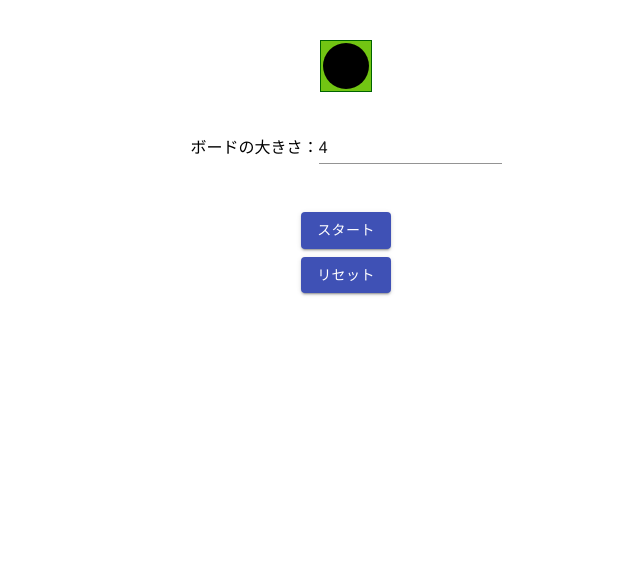
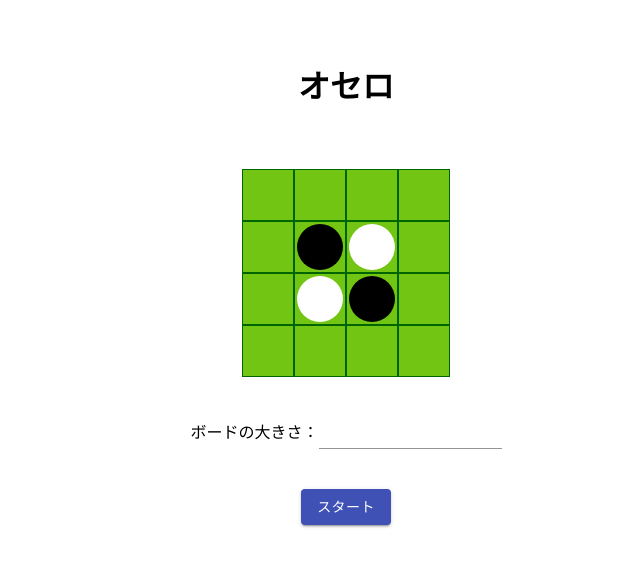
Before and after one commit to AmatsukiUrato/othello-react-typescript, a React (Create React App) app: page / in a window 1280 px wide. Shown: the top 566 px of the page, without its empty margins (294-934 px from the left). Built offline with nearby package versions, Linux system fonts and the light colour scheme.

Commit message:
split App.tsx to [App.tsx|Start.tsx]

```diff
--- a/src/App.tsx
+++ b/src/App.tsx
@@ -5,9 +5,10 @@ import Disc from './Disc';
 import Player from './logic/Player';
 import { Container, Box, Input, Button } from '@material-ui/core';
 import { Othello, DiscStatus } from './logic/Othello';
+import Start from './Start'
 
 type AppState = {
-    boardSize: number;
+    disabledStart: boolean;
 }
 
 class App extends Component<Readonly<{}>, AppState> {
@@ -15,49 +16,19 @@ class App extends Component<Readonly<{}>, AppState> {
     constructor(props: Readonly<{}>) {
         super(props);
         this.state = {
-            boardSize: 4,
+            disabledStart: false,
         }
     }
 
-    private handleOnClickStart = () => {
-        const currentPlayer = new Player("player1", DiscStatus.White);
-        const anotherPlayer = new Player("player2", DiscStatus.Black);
-        const othello = new Othello(this.state.boardSize, currentPlayer, anotherPlayer);
-    };
-
-    private handleOnChangeBoardSize = (event: any) => {
-        this.setState({ boardSize: Number(event.target.boardSize) });
+    private start(othello: Othello, board: DiscStatus[][]) {
+        console.log(board.length);
     }
 
     public render() {
         return (
-            <Container>
-                <Grid container alignItems="center" justify="center">
-                    <Box mt={5}>
-                        <Disc discStatus={DiscStatus.Black}></Disc>
-                    </Box>
-                </Grid>
-                <Grid container alignItems="center" justify="center">
-                    <Box mt={5}>
-                        <label>
-                            ボードの大きさ：
-                            <Input type="text"
-                                value={this.state.boardSize}
-                                onChange={this.handleOnChangeBoardSize}></Input>
-                        </label>
-                    </Box>
-                </Grid>
-                <Grid container alignItems="center" justify="center">
-                    <Box mt={5}>
-                        <Box m={1}>
-                            <Button onClick={this.handleOnClickStart} variant="contained" color="primary">スタート</Button>
-                        </Box>
-                        <Box m={1}>
-                            <Button variant="contained" color="primary">リセット</Button>
-                        </Box>
-                    </Box>
-                </Grid>
-            </Container>
+            <React.Fragment>
+                <Start disabled={this.state.disabledStart} childStart={this.start}></Start>
+            </React.Fragment>
         );
     }
 }
--- /dev/null
+++ b/src/Start.tsx
@@ -0,0 +1,96 @@
+import React, { Component } from 'react';
+import Grid from '@material-ui/core/Grid';
+import Disc from './Disc';
+
+import Player from './logic/Player';
+import { Container, Box, Input, Button } from '@material-ui/core';
+import { Othello, DiscStatus } from './logic/Othello';
+
+type StartState = {
+    boardSize: number;
+}
+
+type StartProps = {
+    childStart: Function
+}
+
+class Start extends Component<StartProps, StartState> {
+
+    constructor(props: StartProps) {
+        super(props);
+        this.state = {
+            boardSize: 0,
+        }
+        let message = 'Header mounted successfully';
+        this.handleOnClickStart = this.handleOnClickStart.bind(this);
+        this.handleOnChangeBoardSize = this.handleOnChangeBoardSize.bind(this);
+
+    }
+
+    private handleOnClickStart = () => {
+        const currentPlayer = new Player("player1", DiscStatus.White);
+        const anotherPlayer = new Player("player2", DiscStatus.Black);
+        const othello = new Othello(Number(this.state.boardSize), currentPlayer, anotherPlayer);
+        const board: DiscStatus[][] = othello.getBoard();
+        this.props.childStart(othello, board);
+    };
+
+    private handleOnChangeBoardSize = (event: any) => {
+        this.setState({ boardSize: event.target.value });
+    }
+
+    public render() {
+        return (
+            <Container>
+                <Grid container alignItems="center" justify="center">
+                    <Box mt={5}>
+                        <h1>オセロ</h1>
+                    </Box>
+                </Grid>
+                <Grid container alignItems="center" justify="center">
+                    <Box mt={5}>
+                        <Disc discStatus={DiscStatus.Empty}></Disc>
+                        <Disc discStatus={DiscStatus.Empty}></Disc>
+                        <Disc discStatus={DiscStatus.Empty}></Disc>
+                        <Disc discStatus={DiscStatus.Empty}></Disc>
+                    </Box>
+                    <Box mt={5}>
+                        <Disc discStatus={DiscStatus.Empty}></Disc>
+                        <Disc discStatus={DiscStatus.Black}></Disc>
+                        <Disc discStatus={DiscStatus.White}></Disc>
+                        <Disc discStatus={DiscStatus.Empty}></Disc>
+                    </Box>
+                    <Box mt={5}>
+                        <Disc discStatus={DiscStatus.Empty}></Disc>
+                        <Disc discStatus={DiscStatus.White}></Disc>
+                        <Disc discStatus={DiscStatus.Black}></Disc>
+                        <Disc discStatus={DiscStatus.Empty}></Disc>
+                    </Box>
+                    <Box mt={5}>
+                        <Disc discStatus={DiscStatus.Empty}></Disc>
+                        <Disc discStatus={DiscStatus.Empty}></Disc>
+                        <Disc discStatus={DiscStatus.Empty}></Disc>
+                        <Disc discStatus={DiscStatus.Empty}></Disc>
+                    </Box>
+                </Grid>
+                <Grid container alignItems="center" justify="center">
+                    <Box mt={5}>
+                        <label>
+                            ボードの大きさ：
+                            <Input
+                            type="number"
+                            onChange={this.handleOnChangeBoardSize}></Input>
+                        </label>
+                    </Box>
+                </Grid>
+                <Grid container alignItems="center" justify="center">
+                    <Box mt={5}>
+                        <Button onClick={this.handleOnClickStart} variant="contained" color="primary">スタート</Button>
+                    </Box>
+                </Grid>
+            </Container>
+        );
+    }
+}
+
+export default Start;
```
